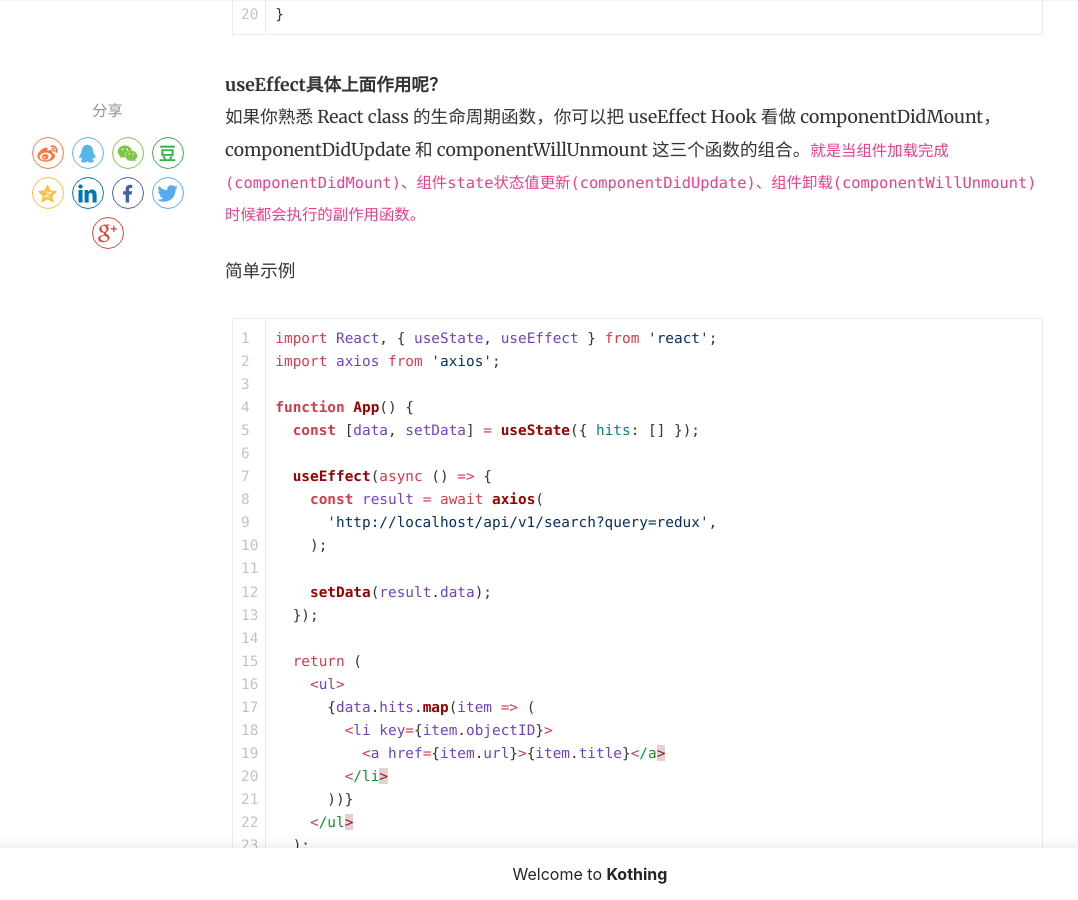
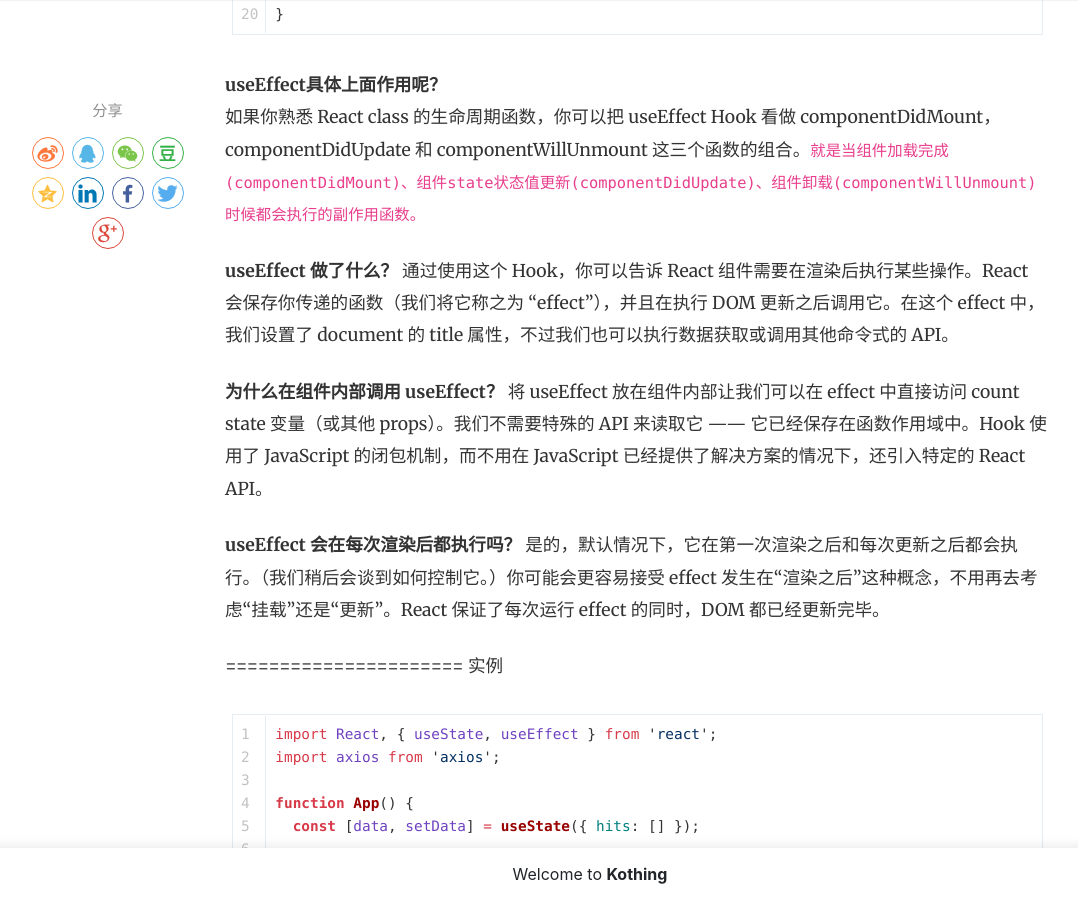
Before and after one commit to kothing/kothing.github.io, a Jekyll site: the page built from _posts/2019-01-12-react-hook-useEffect-hook.md, in a window 1280 px wide and 900 px high, scrolled down 1470 px. Shown: the whole window, without its empty margins (50-1128 px from the left). Built offline with Jekyll 4.4.1, drawn with Linux system fonts in a browser that asks for light colours; nearby versions of some CDN libraries; comment, search, counter and statistics services are not loaded.

Commit message:
Update 2019-01-12-react-hook-useEffect-hook.md

````diff
--- a/_posts/2019-01-12-react-hook-useEffect-hook.md
+++ b/_posts/2019-01-12-react-hook-useEffect-hook.md
@@ -33,8 +33,17 @@
 **useEffect具体上面作用呢？**
 如果你熟悉 React class 的生命周期函数，你可以把 useEffect Hook 看做 componentDidMount，componentDidUpdate 和 componentWillUnmount 这三个函数的组合。`就是当组件加载完成(componentDidMount)、组件state状态值更新(componentDidUpdate)、组件卸载(componentWillUnmount)时候都会执行的副作用函数。`
 
+**useEffect 做了什么？** 通过使用这个 Hook，你可以告诉 React 组件需要在渲染后执行某些操作。React 会保存你传递的函数（我们将它称之为 “effect”），并且在执行 DOM 更新之后调用它。在这个 effect 中，我们设置了 document 的 title 属性，不过我们也可以执行数据获取或调用其他命令式的 API。
 
-简单示例
+**为什么在组件内部调用 useEffect？** 将 useEffect 放在组件内部让我们可以在 effect 中直接访问 count state 变量（或其他 props）。我们不需要特殊的 API 来读取它 —— 它已经保存在函数作用域中。Hook 使用了 JavaScript 的闭包机制，而不用在 JavaScript 已经提供了解决方案的情况下，还引入特定的 React API。
+
+**useEffect 会在每次渲染后都执行吗？** 是的，默认情况下，它在第一次渲染之后和每次更新之后都会执行。（我们稍后会谈到如何控制它。）你可能会更容易接受 effect 发生在“渲染之后”这种概念，不用再去考虑“挂载”还是“更新”。React 保证了每次运行 effect 的同时，DOM 都已经更新完毕。
+
+
+
+
+======================
+实例
 ```js
 import React, { useState, useEffect } from 'react';
 import axios from 'axios';
````
